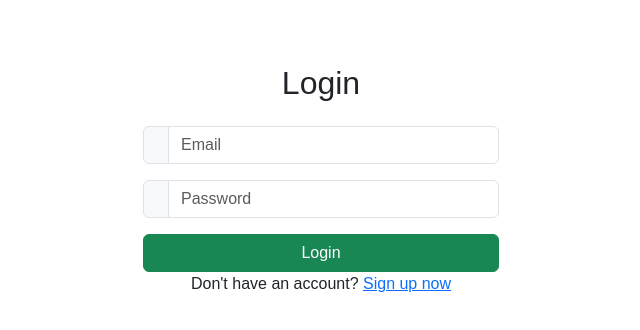
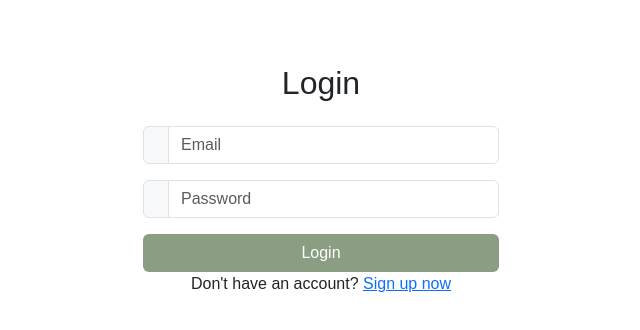
Before and after one commit to brandonhjh/PawfectPals, a Vue app in the folder pawfectpal-frontend/: page /login in a window 1280 px wide. Shown: the top 330 px of the page, without its empty margins (319-959 px from the left). Built offline with nearby package versions, Linux system fonts and the light colour scheme; no server answers.

Commit message:
updated the color of log in page

```diff
--- a/pawfectpal-frontend/src/views/Login-view.vue
+++ b/pawfectpal-frontend/src/views/Login-view.vue
@@ -16,7 +16,7 @@
             </div>
 
             <div class="d-grid">
-              <button type="submit" class="btn btn-success">Login</button>
+              <button type="submit" id="green-banner" class="btn">Login</button>
               <p class="text-center">
                 Don't have an account?
                 <a href="" @click="goToSignUp">Sign up now</a>
```
